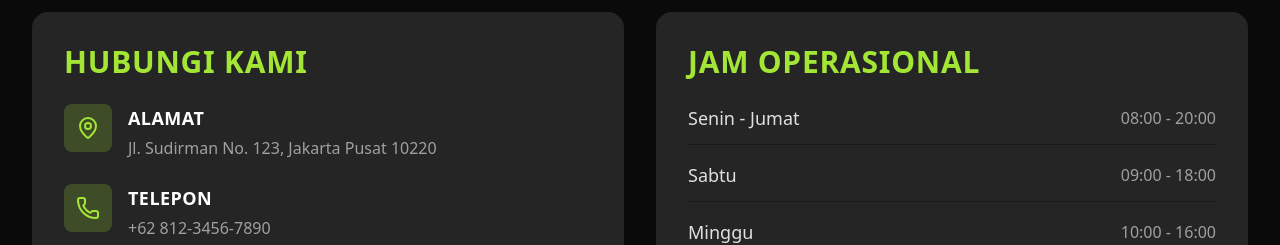
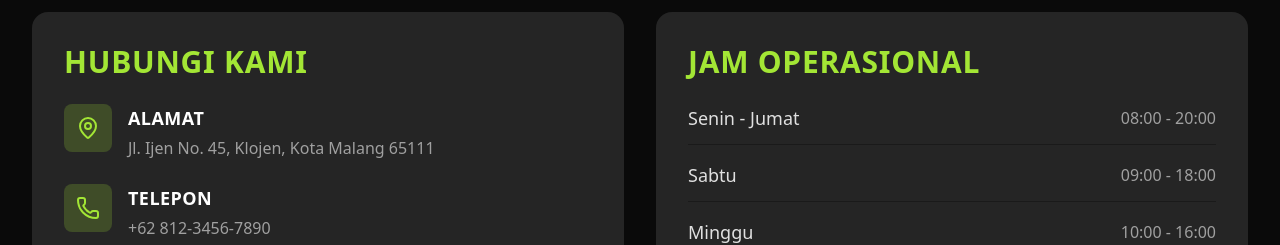
Before and after one commit to Inidapaa/rental-mobil-RoyalDrive, a React (Vite) app: page /about in a window 1280 px wide. Shown: the part 1060-1305 px from the top of the page. Built offline with nearby package versions, Linux system fonts and the light colour scheme; no server answers; the database is empty.

Commit message:
Update Navbar and About components: add navigation on logout to redirect to root path and update address for accuracy.

```diff
--- a/src/components/Navbar.jsx
+++ b/src/components/Navbar.jsx
@@ -1,4 +1,4 @@
-import { Link, useLocation } from "react-router-dom";
+import { Link, useLocation, useNavigate } from "react-router-dom";
 import { useState, useEffect, useCallback } from "react";
 import { useAuth } from "../contexts/useAuth";
 import {
@@ -20,6 +20,7 @@ function Navbar() {
   const [pendingPesanan, setPendingPesanan] = useState(0);
   const [mobileMenuOpen, setMobileMenuOpen] = useState(false);
   const location = useLocation();
+  const navigate = useNavigate();
   const { isAuthenticated, userRole, user, username, signOut } = useAuth();
 
   // Handle scroll
@@ -93,9 +94,8 @@ function Navbar() {
 
     try {
       console.log("🔄 Calling signOut from Navbar...");
-      // signOut akan handle refresh halaman sendiri
       await signOut();
-      // Tidak perlu code di sini karena signOut sudah handle refresh
+      navigate("/", { replace: true });
     } catch (error) {
       console.error("❌ Logout error in Navbar:", error);
       // Jika signOut gagal, tetap force refresh dan clear storage
--- a/src/pages/About.jsx
+++ b/src/pages/About.jsx
@@ -187,7 +187,7 @@ function About() {
                     Alamat
                   </h3>
                   <p className="text-[#a0a0a0]">
-                    Jl. Sudirman No. 123, Jakarta Pusat 10220
+                    Jl. Ijen No. 45, Klojen, Kota Malang 65111
                   </p>
                 </div>
               </div>
```
